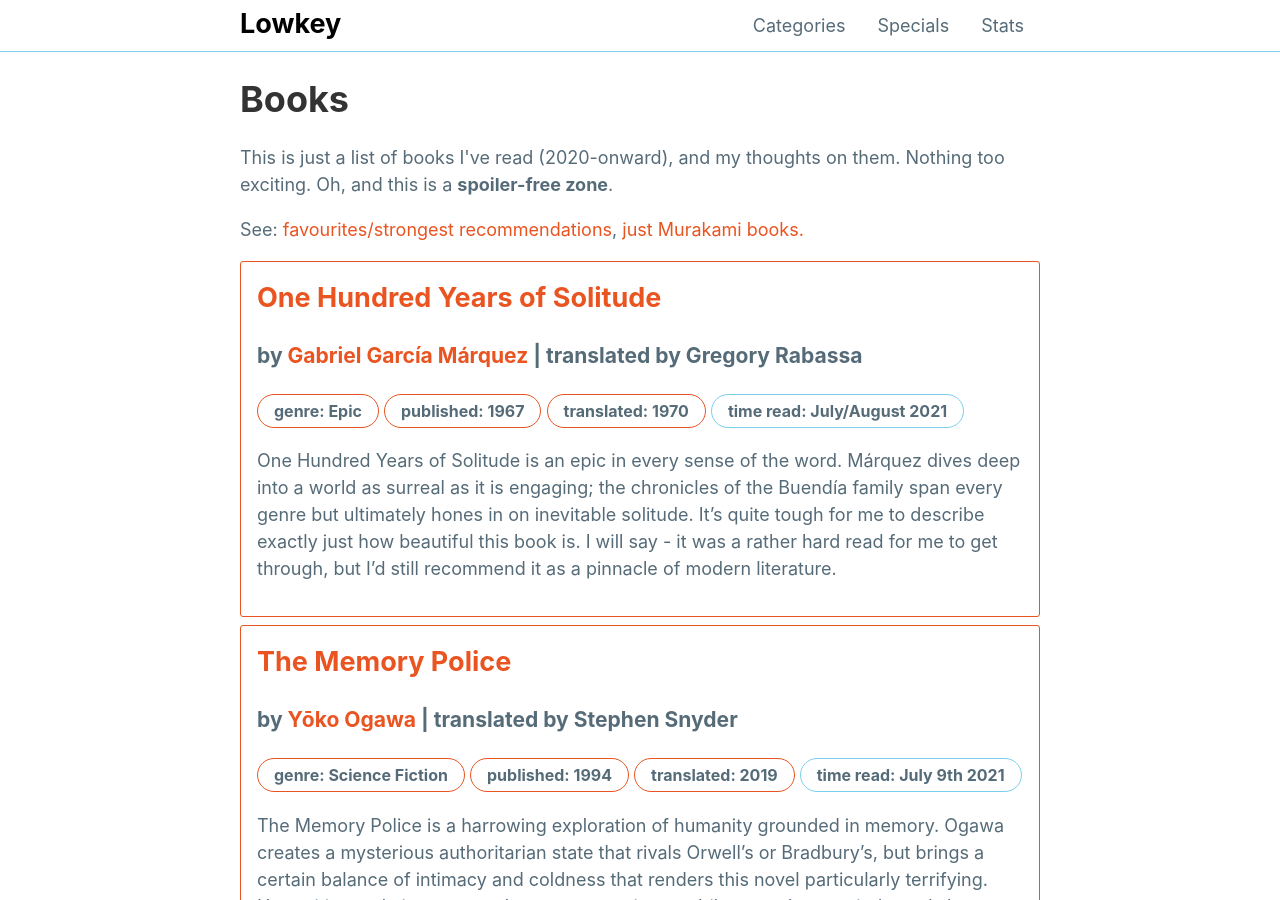
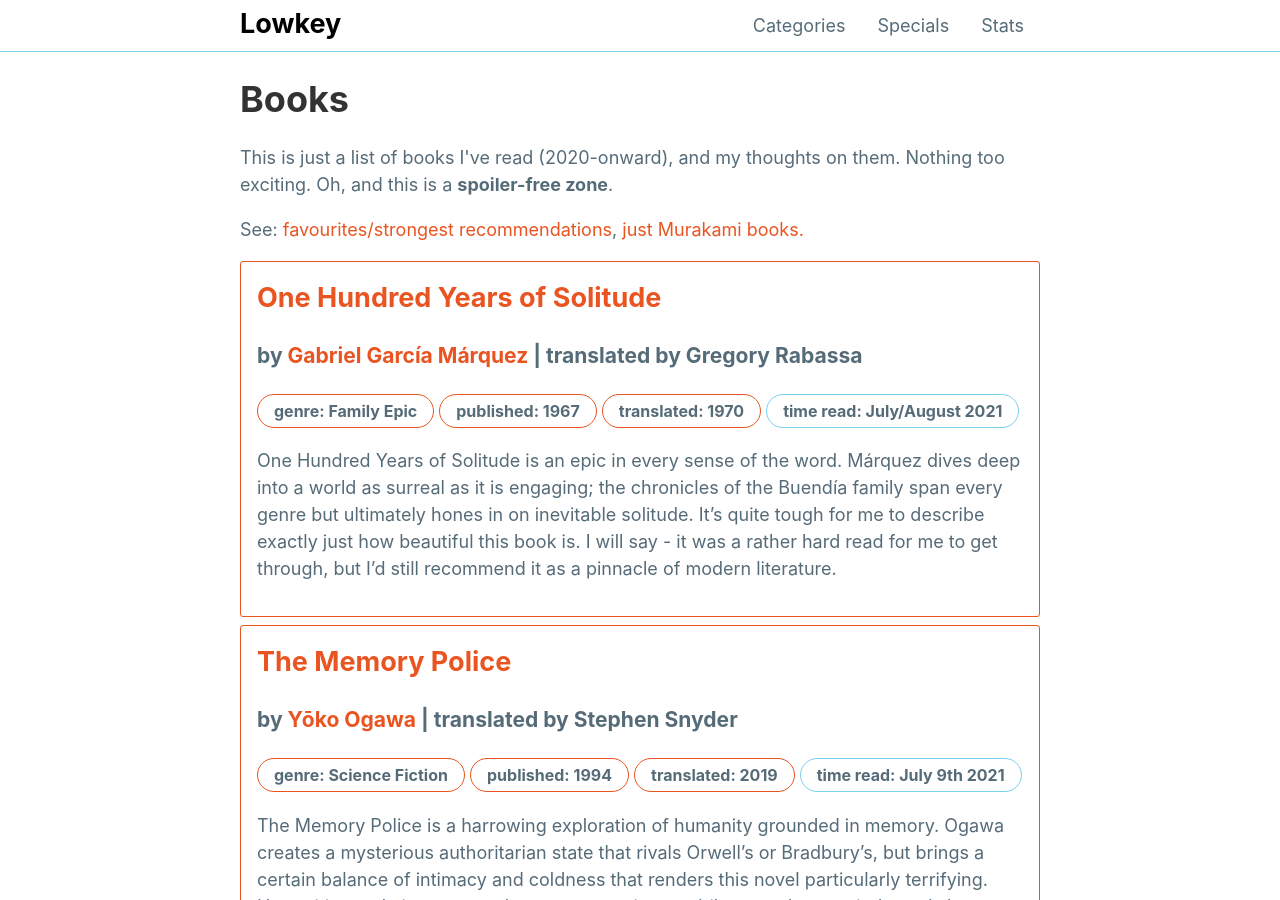
Before and after one commit to mattxwang/lowkey, a Jekyll site: the page built from stats/books.html, in a window 1280 px wide and 900 px high. Built offline with Jekyll 4.4.1, drawn with Linux system fonts in a browser that asks for light colours; some of the changed text lies outside the part shown.

Commit message:
standardizing epic genre

```diff
--- a/_data/books.yml
+++ b/_data/books.yml
@@ -359,7 +359,7 @@ tyrannyofmerit:
 pachinko:
   title: Pachinko
   author: Min Jin Lee
-  genre: Korean Epic
+  genre: Family Epic
   year_published: 2017
   time_read: March 23rd - March 25th 2021
   strong: true
@@ -431,7 +431,7 @@ onehundredyearsofsolitude:
   title: One Hundred Years of Solitude
   author: Gabriel García Márquez
   translator: Gregory Rabassa
-  genre: Epic
+  genre: Family Epic
   year_published: 1967
   year_translated: 1970
   time_read: July/August 2021
```
